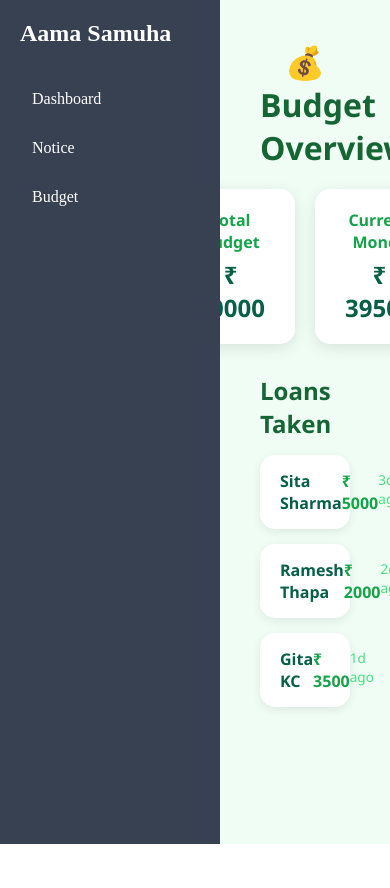
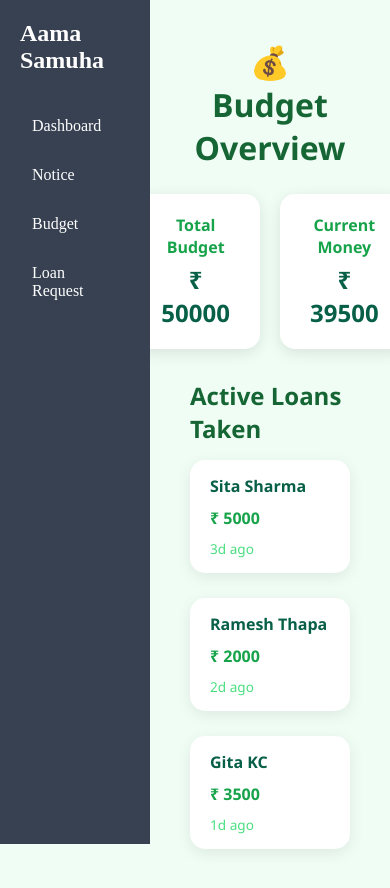
Before and after one commit to Aadarsha-Pokhrel/hackathonscratch, a React (Vite) app: page /admin/budget in a window 390 px wide. Shown: the top 888 px of the page. Before the commit the page ends 844 px from the top, so only its background shows below. Built offline with nearby package versions, Linux system fonts and the light colour scheme.

Commit message:
[Loan Request page created but real backend isn't implemented]

```diff
--- a/src/Admin/AdminPage.css
+++ b/src/Admin/AdminPage.css
@@ -12,7 +12,8 @@
 
 /* Sidebar */
 .sidebar {
-  min-width: 220px;
+  width:220px;
+  min-width:150px;
   background: #374151; /* dark green */
   color: white;
   padding: 20px;
--- a/src/Admin/AdminPage.jsx
+++ b/src/Admin/AdminPage.jsx
@@ -10,6 +10,7 @@ export function AdminPage() {
         <Link to="">Dashboard</Link>
         <Link to="notice">Notice</Link>
         <Link to="budget">Budget</Link>
+        <Link to="loanRequest">Loan Request</Link>
       </aside>
 
       <main className="content">
--- a/src/Admin/BudgetPage/BudgetPage.jsx
+++ b/src/Admin/BudgetPage/BudgetPage.jsx
@@ -32,7 +32,7 @@ export function BudgetPage() {
         </div>
       </div>
 
-      <h2 className="section-title">Loans Taken</h2>
+      <h2 className="section-title">Active Loans Taken</h2>
       <div className="loan-list">
         {loans.map((loan) => (
           <div key={loan.id} className="loan-card">
--- /dev/null
+++ b/src/Admin/LoanRequest/LoanRequestPage.css
@@ -0,0 +1,174 @@
+/* LoanRequestPage.css */
+
+/* Main Page */
+.loan-page {
+  flex-grow: 1;
+  padding: 20px;
+  background: #f0fdf4; /* light green background */
+  min-height: 100%;
+  font-family: 'Segoe UI', Tahoma, Geneva, Verdana, sans-serif;
+}
+
+/* Page Title */
+.page-title {
+  text-align: center;
+  font-size: 2rem;
+  color: #166534; /* dark green */
+  margin-bottom: 25px;
+}
+
+/* Sections */
+section {
+  margin-bottom: 30px;
+}
+
+/* Section Header with Sort Dropdown */
+.section-header {
+  display: flex;
+  justify-content: space-between;
+  align-items: center;
+  margin-bottom: 15px;
+}
+
+.section-header h2 {
+  font-size: 1.5rem;
+  color: #16a34a; /* green theme */
+}
+
+.section-header select {
+  padding: 5px 10px;
+  border-radius: 10px;
+  border: 1px solid #16a34a;
+  font-weight: 600;
+  background: white;
+  color: #065f46;
+  cursor: pointer;
+  outline: none;
+}
+
+/* Loan Card */
+.loan-card {
+  display: flex;
+  justify-content: space-between;
+  align-items: center;
+  background: white;
+  padding: 15px 20px;
+  border-radius: 15px;
+  box-shadow: 0 4px 15px rgba(0,0,0,0.08);
+  margin-bottom: 10px;
+  flex-wrap: wrap;
+}
+
+.loan-name {
+  font-weight: 600;
+  color: #065f46;
+  flex: 1;
+}
+
+.loan-amount {
+  font-weight: 600;
+  color: #16a34a;
+  flex: 0.7;
+  text-align: center;
+}
+
+.loan-time {
+  font-size: 0.85rem;
+  color: #4ade80;
+  flex: 0.7;
+  text-align: center;
+}
+
+.loan-status {
+  font-weight: 600;
+  flex: 0.7;
+  text-align: center;
+}
+
+/* Pending Loan Actions */
+.loan-actions {
+  display: flex;
+  gap: 10px;
+  flex: 0.7;
+  justify-content: center;
+  flex-wrap: wrap;
+}
+
+.loan-actions button {
+  padding: 5px 12px;
+  border-radius: 10px;
+  border: none;
+  font-weight: 600;
+  cursor: pointer;
+  transition: transform 0.1s;
+}
+
+.loan-actions .accept {
+  background: linear-gradient(135deg, #22c55e, #16a34a);
+  color: white;
+}
+
+.loan-actions .accept:hover {
+  transform: translateY(-2px);
+}
+
+.loan-actions .reject {
+  background: #dc2626;
+  color: white;
+}
+
+.loan-actions .reject:hover {
+  transform: translateY(-2px);
+}
+
+/* Mark as Paid Button */
+.paid-btn {
+  background: linear-gradient(135deg, #059669, #16a34a);
+  color: white;
+  border: none;
+  padding: 5px 12px;
+  border-radius: 10px;
+  font-weight: 600;
+  cursor: pointer;
+  margin-left: 10px;
+  transition: transform 0.1s;
+}
+
+.paid-btn:hover {
+  transform: translateY(-2px);
+}
+
+/* History Status Colors */
+.loan-card.approved .loan-status {
+  color: #16a34a;
+}
+
+.loan-card.rejected .loan-status {
+  color: #dc2626;
+}
+
+.loan-card.paid .loan-status {
+  color: #059669;
+}
+
+/* Responsive Design */
+@media (max-width: 768px) {
+  .loan-card {
+    flex-direction: column;
+    align-items: flex-start;
+    gap: 10px;
+  }
+  .loan-actions, .paid-btn {
+    width: 100%;
+    justify-content: flex-start;
+  }
+  .loan-name, .loan-amount, .loan-time, .loan-status {
+    text-align: left;
+    flex: unset;
+  }
+  .section-header {
+    flex-direction: column;
+    align-items: flex-start;
+    gap: 10px;
+  }
+}
--- /dev/null
+++ b/src/Admin/LoanRequest/LoanRequestPage.jsx
@@ -0,0 +1,105 @@
+import { useState } from "react";
+import { loanRequests as initialRequests, loanHistory as initialHistory } from "./loans.js";
+import "./LoanRequestPage.css";
+
+export function LoanRequestPage() {
+  const [requests, setRequests] = useState(initialRequests);
+  const [history, setHistory] = useState(initialHistory);
+
+  // Sort state
+  const [requestSort, setRequestSort] = useState("latest");
+  const [historySort, setHistorySort] = useState("latest");
+
+  function timeAgo(date) {
+    const diff = (new Date() - new Date(date)) / 1000;
+    if (diff < 60) return `${Math.floor(diff)}s ago`;
+    if (diff < 3600) return `${Math.floor(diff / 60)}m ago`;
+    if (diff < 86400) return `${Math.floor(diff / 3600)}h ago`;
+    return `${Math.floor(diff / 86400)}d ago`;
+  }
+
+  function handleAction(id, action) {
+    const updatedRequest = requests.find(r => r.id === id);
+    updatedRequest.status = action;
+
+    setHistory([updatedRequest, ...history]);
+    setRequests(requests.filter(r => r.id !== id));
+  }
+
+  function markAsPaid(id) {
+    setHistory(history.map(r => r.id === id ? { ...r, status: "paid" } : r));
+  }
+
+  // Sorting functions
+  const sortedRequests = [...requests].sort((a, b) => {
+    if (requestSort === "latest") return new Date(b.dateRequested) - new Date(a.dateRequested);
+    if (requestSort === "oldest") return new Date(a.dateRequested) - new Date(b.dateRequested);
+    if (requestSort === "highest") return b.amount - a.amount;
+    if (requestSort === "lowest") return a.amount - b.amount;
+    return 0;
+  });
+
+  const sortedHistory = [...history].sort((a, b) => {
+    if (historySort === "latest") return new Date(b.dateRequested) - new Date(a.dateRequested);
+    if (historySort === "oldest") return new Date(a.dateRequested) - new Date(b.dateRequested);
+    if (historySort === "highest") return b.amount - a.amount;
+    if (historySort === "lowest") return a.amount - b.amount;
+    return 0;
+  });
+
+  return (
+    <div className="loan-page">
+      <h1 className="page-title">💸 Loan Requests</h1>
+
+      {/* Pending Requests */}
+      <section className="pending-section">
+        <div className="section-header">
+          <h2>Pending Requests</h2>
+          <select value={requestSort} onChange={(e) => setRequestSort(e.target.value)}>
+            <option value="latest">Latest</option>
+            <option value="oldest">Oldest</option>
+            <option value="highest">Highest Amount</option>
+            <option value="lowest">Lowest Amount</option>
+          </select>
+        </div>
+        {sortedRequests.length === 0 && <p>No pending requests</p>}
+        {sortedRequests.map(r => (
+          <div key={r.id} className="loan-card pending">
+            <p className="loan-name">{r.name}</p>
+            <p className="loan-amount">₹ {r.amount}</p>
+            <p className="loan-time">{timeAgo(r.dateRequested)}</p>
+            <div className="loan-actions">
+              <button className="accept" onClick={() => handleAction(r.id, "approved")}>Accept</button>
+              <button className="reject" onClick={() => handleAction(r.id, "rejected")}>Reject</button>
+            </div>
+          </div>
+        ))}
+      </section>
+
+      {/* Loan History */}
+      <section className="history-section">
+        <div className="section-header">
+          <h2>Loan History</h2>
+          <select value={historySort} onChange={(e) => setHistorySort(e.target.value)}>
+            <option value="latest">Latest</option>
+            <option value="oldest">Oldest</option>
+            <option value="highest">Highest Amount</option>
+            <option value="lowest">Lowest Amount</option>
+          </select>
+        </div>
+        {sortedHistory.length === 0 && <p>No history yet</p>}
+        {sortedHistory.map(r => (
+          <div key={r.id} className={`loan-card ${r.status}`}>
+            <p className="loan-name">{r.name}</p>
+            <p className="loan-amount">₹ {r.amount}</p>
+            <p className="loan-status">{r.status.toUpperCase()}</p>
+            <p className="loan-time">{timeAgo(r.dateRequested)}</p>
+            {r.status === "approved" && (
+              <button className="paid-btn" onClick={() => markAsPaid(r.id)}>Mark as Paid</button>
+            )}
+          </div>
+        ))}
+      </section>
+    </div>
+  );
+}
--- /dev/null
+++ b/src/Admin/LoanRequest/loans.js
@@ -0,0 +1,12 @@
+
+
+export const loanRequests = [
+  { id: 1, name: "Sita Sharma", amount: 3000, dateRequested: new Date("2026-01-01T09:00:00"), status: "pending" },
+  { id: 2, name: "Ramesh Thapa", amount: 5000, dateRequested: new Date("2026-01-02T11:30:00"), status: "pending" },
+];
+
+export const loanHistory = [
+  { id: 3, name: "Gita KC", amount: 4000, dateRequested: new Date("2025-12-28T10:00:00"), status: "approved" },
+  { id: 4, name: "Hari Lama", amount: 2000, dateRequested: new Date("2025-12-30T14:20:00"), status: "rejected" },
+  { id: 5, name: "Maya Rai", amount: 3500, dateRequested: new Date("2025-12-29T16:45:00"), status: "paid" },
+];
--- a/src/App.jsx
+++ b/src/App.jsx
@@ -3,6 +3,7 @@ import { AdminPage } from './Admin/AdminPage'
 import { AdminDashboard } from './Admin/AdminDashBoard'
 import { NoticePage } from './Admin/AdminNotice/NoticePage'
 import { BudgetPage } from './Admin/BudgetPage/BudgetPage'
+import { LoanRequestPage } from './Admin/LoanRequest/LoanRequestPage'
 
 function App() {
   return (
@@ -11,6 +12,7 @@ function App() {
         <Route index element={<AdminDashboard />} />
         <Route path="notice" element={<NoticePage />} />
         <Route path="budget" element={<BudgetPage />} />
+        <Route path="loanRequest" element={<LoanRequestPage />} />
       </Route>
     </Routes>
   )
```
